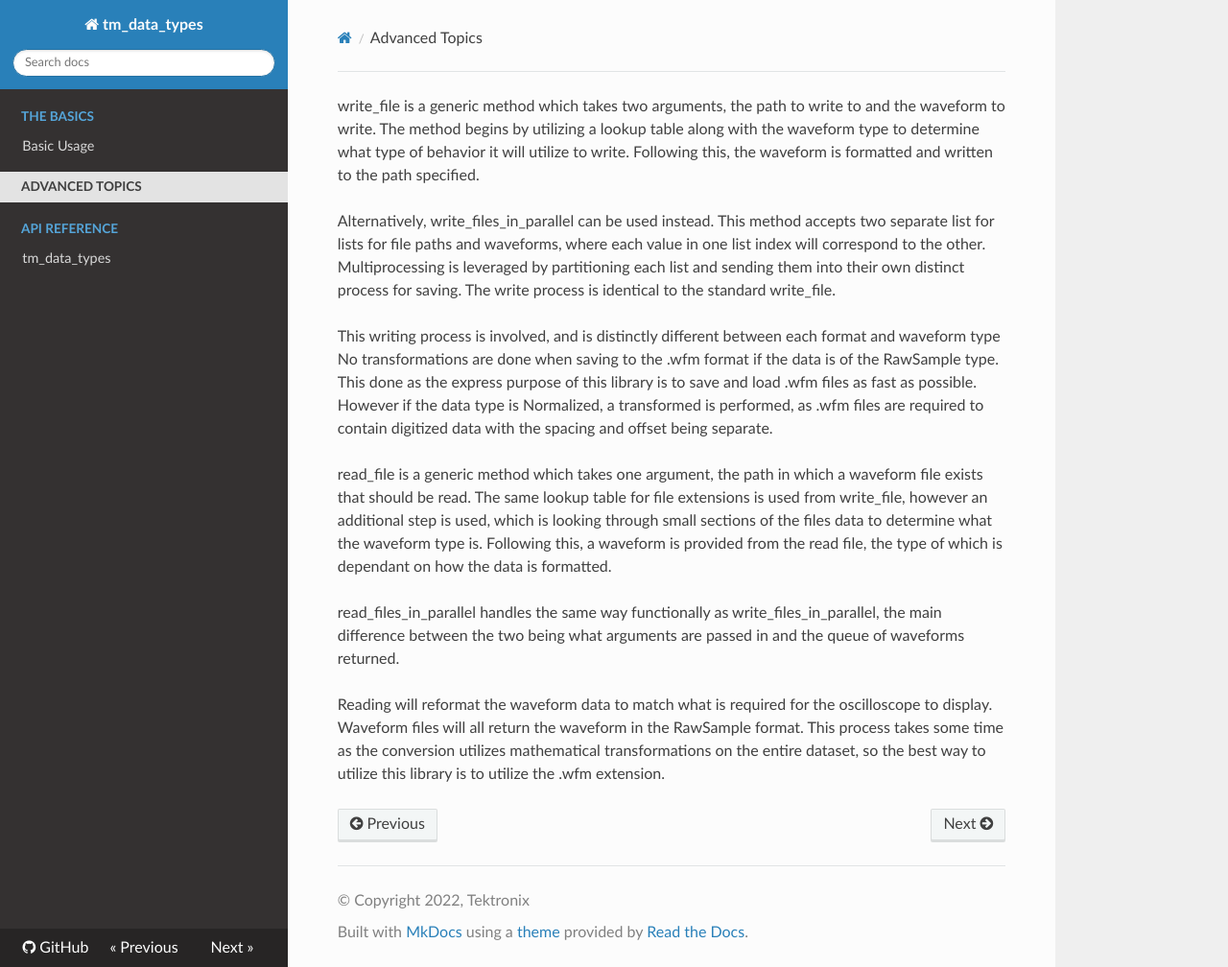
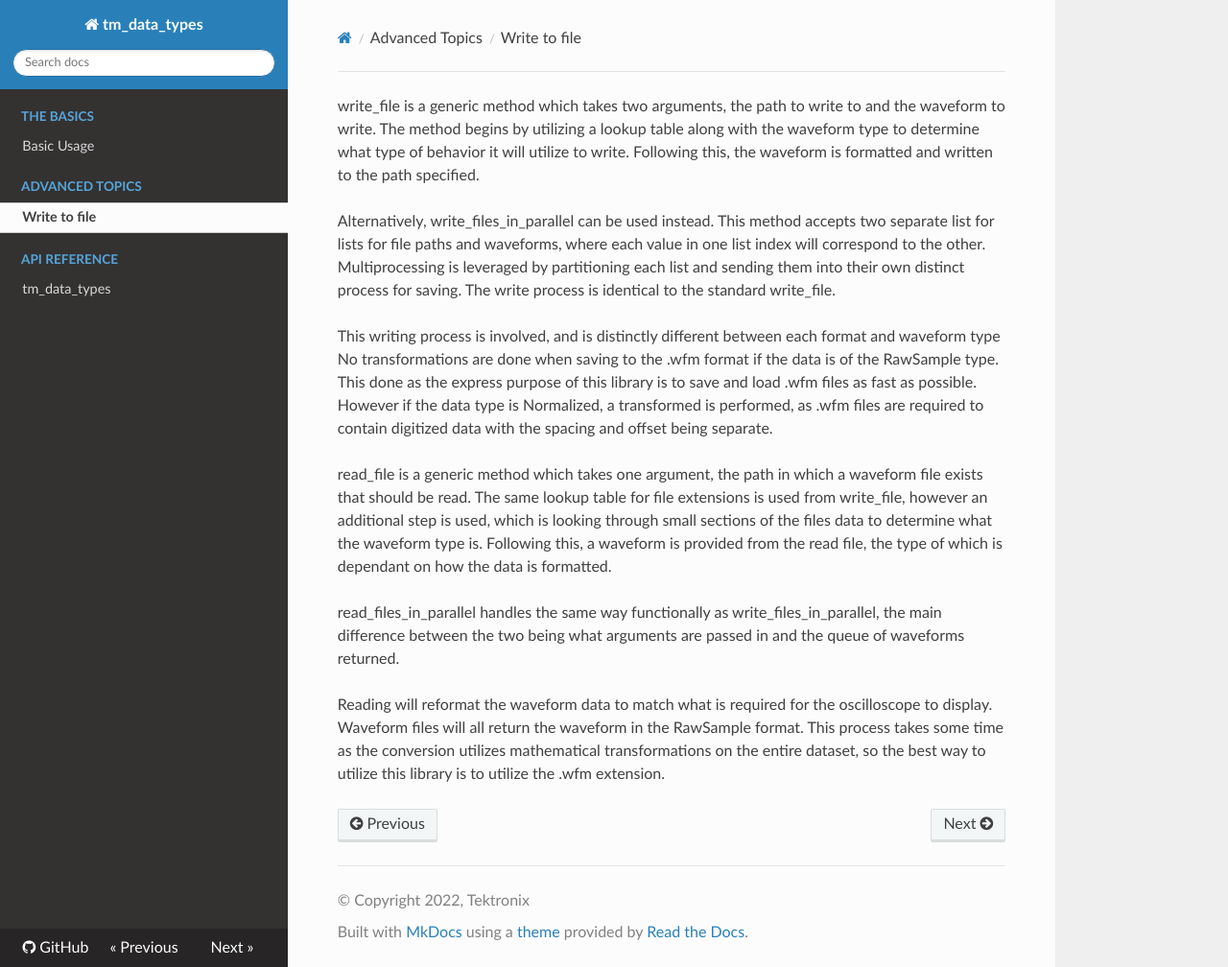
Before and after one commit to tektronix/tm_data_types, an MkDocs documentation site: the page built from docs/advanced/writing_to_a_file.md, in a window 1280 px wide and 1008 px high. Shown: the whole window at 96% size. Built offline with MkDocs 1.6.1, drawn with Linux system fonts in a browser that asks for light colours; old or Windows-style settings are respelled for this version of MkDocs.

Commit message:
fix: updated mkdocs.yml with hardcoded title.

```diff
--- a/mkdocs.yml
+++ b/mkdocs.yml
@@ -152,5 +152,6 @@ nav:  # The first entry in each section needs a hard-coded title to avoid being
   - index.md
   - The Basics:
       - Basic Usage: basic_usage.md
-  - Advanced Topics: [advanced\writing_to_a_file.md]
+  - Advanced Topics:
+      - Write to file: advanced\writing_to_a_file.md
   - API Reference: reference/
```
